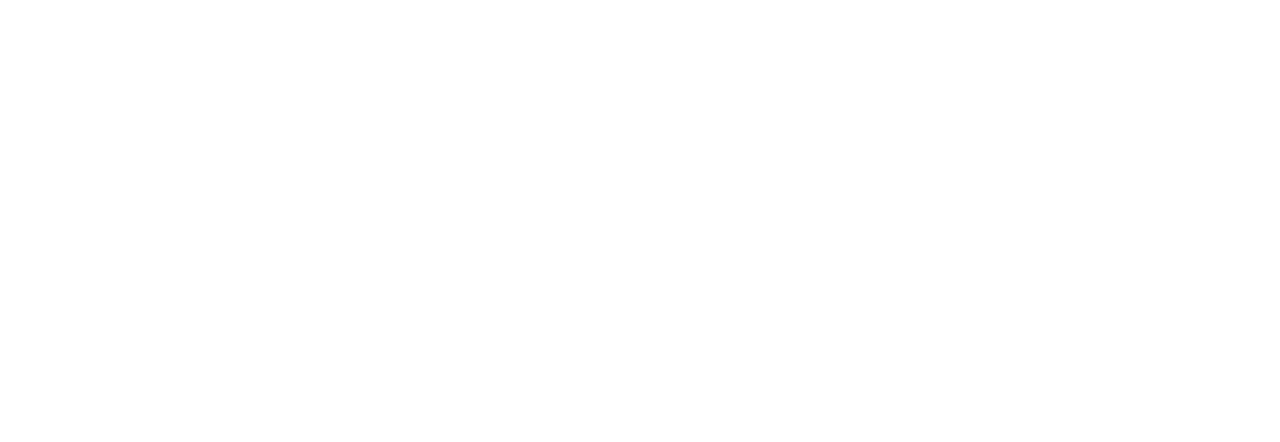
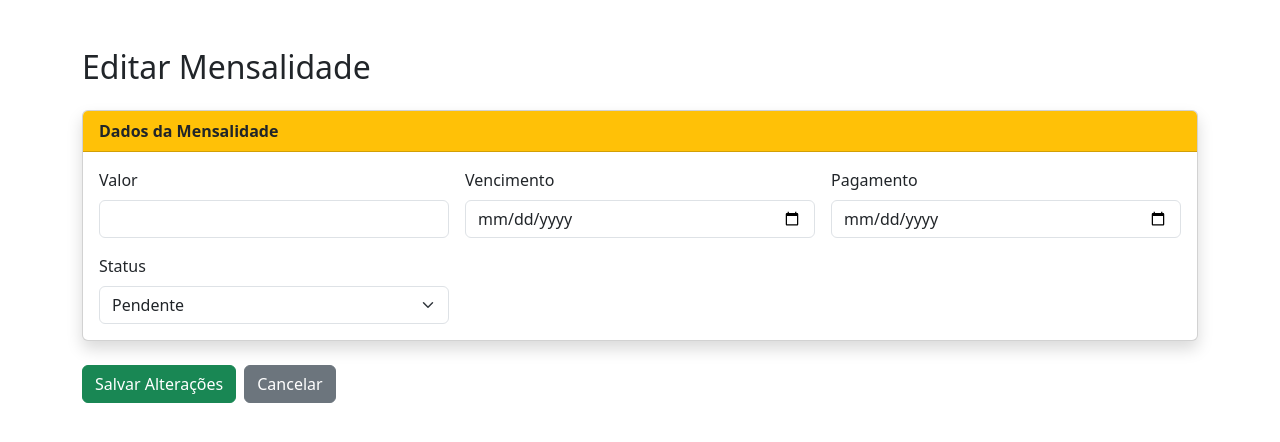
Before and after one commit to danielaires/Studio-Gaspar, a React (Vite) app in the folder Projeto/: page /mensalidades/editar/1 in a window 1280 px wide. Before the commit this address had no page. Shown: the top 442 px of the page. Built offline with nearby package versions, Linux system fonts and the light colour scheme; no server answers; sample sign-in values are in the browser's storage.

Commit message:
Mensalidade
adicionando crud

```diff
--- a/Projeto/src/App.jsx
+++ b/Projeto/src/App.jsx
@@ -11,6 +11,7 @@
 import Home from "./pages/home";
 import Login from "./pages/Login";
 import PrivateRoute from "./routes/PrivateRoute";
+import EditarMensalidade from "./pages/EditarMensalidade";
 
 function App() {
   return (
@@ -104,6 +105,14 @@
             </PrivateRoute>
           }
         />
+        <Route
+          path="/mensalidades/editar/:id"
+          element={
+            <PrivateRoute>
+              <EditarMensalidade />
+            </PrivateRoute>
+          }
+        />
 
       </Routes>
     </BrowserRouter>
--- /dev/null
+++ b/Projeto/src/pages/editarMensalidade.jsx
@@ -0,0 +1,216 @@
+import { useEffect, useState } from "react";
+import { useNavigate, useParams } from "react-router-dom";
+
+import {
+    buscarMensalidade,
+    atualizarMensalidade
+} from "../services/mensalidadesService";
+
+function EditarMensalidade() {
+
+    const { id } = useParams();
+
+    const navigate = useNavigate();
+
+    const [mensalidade, setMensalidade] = useState({
+        valor: "",
+        vencimento: "",
+        pagamento: "",
+        status: "PENDENTE"
+    });
+
+    useEffect(() => {
+
+        buscarMensalidade(id)
+            .then((response) => {
+
+                const dados = response.data;
+
+                setMensalidade({
+                    valor: dados.valor || "",
+                    vencimento: dados.vencimento || "",
+                    pagamento: dados.pagamento || "",
+                    status: dados.status || "PENDENTE"
+                });
+
+            })
+            .catch((erro) => {
+
+                console.error(erro);
+
+                alert("Erro ao carregar mensalidade.");
+
+            });
+
+    }, [id]);
+
+    function alterarCampo(e) {
+
+        const { name, value } = e.target;
+
+        setMensalidade({
+            ...mensalidade,
+            [name]: value
+        });
+    }
+
+    async function salvar(e) {
+
+        e.preventDefault();
+
+        try {
+
+            await atualizarMensalidade(
+                id,
+                mensalidade
+            );
+
+            alert(
+                "Mensalidade atualizada com sucesso!"
+            );
+
+            navigate(-1);
+
+        } catch (erro) {
+
+            console.error(erro);
+
+            alert(
+                "Erro ao atualizar mensalidade."
+            );
+
+        }
+    }
+
+    return (
+
+        <div className="container mt-5">
+
+            <h2 className="mb-4">
+                Editar Mensalidade
+            </h2>
+
+            <form onSubmit={salvar}>
+
+                <div className="card shadow">
+
+                    <div className="card-header bg-warning fw-bold">
+                        Dados da Mensalidade
+                    </div>
+
+                    <div className="card-body">
+
+                        <div className="row g-3">
+
+                            <div className="col-md-4">
+
+                                <label className="form-label">
+                                    Valor
+                                </label>
+
+                                <input
+                                    type="number"
+                                    step="0.01"
+                                    className="form-control"
+                                    name="valor"
+                                    value={mensalidade.valor}
+                                    onChange={alterarCampo}
+                                    required
+                                />
+
+                            </div>
+
+                            <div className="col-md-4">
+
+                                <label className="form-label">
+                                    Vencimento
+                                </label>
+
+                                <input
+                                    type="date"
+                                    className="form-control"
+                                    name="vencimento"
+                                    value={mensalidade.vencimento}
+                                    onChange={alterarCampo}
+                                    required
+                                />
+
+                            </div>
+
+                            <div className="col-md-4">
+
+                                <label className="form-label">
+                                    Pagamento
+                                </label>
+
+                                <input
+                                    type="date"
+                                    className="form-control"
+                                    name="pagamento"
+                                    value={mensalidade.pagamento || ""}
+                                    onChange={alterarCampo}
+                                />
+
+                            </div>
+
+                            <div className="col-md-4">
+
+                                <label className="form-label">
+                                    Status
+                                </label>
+
+                                <select
+                                    className="form-select"
+                                    name="status"
+                                    value={mensalidade.status}
+                                    onChange={alterarCampo}
+                                >
+
+                                    <option value="PENDENTE">
+                                        Pendente
+                                    </option>
+
+                                    <option value="PAGO">
+                                        Pago
+                                    </option>
+
+                                    <option value="VENCIDO">
+                                        Vencido
+                                    </option>
+
+                                </select>
+
+                            </div>
+
+                        </div>
+
+                    </div>
+
+                </div>
+
+                <div className="mt-4 d-flex gap-2">
+
+                    <button
+                        type="submit"
+                        className="btn btn-success"
+                    >
+                        Salvar Alterações
+                    </button>
+
+                    <button
+                        type="button"
+                        className="btn btn-secondary"
+                        onClick={() => navigate(-1)}
+                    >
+                        Cancelar
+                    </button>
+
+                </div>
+
+            </form>
+
+        </div>
+    );
+}
+
+export default EditarMensalidade;
--- a/Projeto/src/pages/mensalidadesAluno.jsx
+++ b/Projeto/src/pages/mensalidadesAluno.jsx
@@ -1,6 +1,10 @@
 import { useState, useEffect } from "react";
 import { useParams, Link } from "react-router-dom";
-import { listarMensalidadesDoAluno } from "../services/mensalidadesService";
+import {
+    listarMensalidadesDoAluno,
+    marcarComoPago,
+    excluirMensalidade as excluirMensalidadeService
+} from "../services/mensalidadesService";
 
 function MensalidadesAluno() {
 
@@ -30,7 +34,10 @@
 
     const normalizarStatus = (status) => {
 
-        return (status || "").toString().trim().toUpperCase();
+        return (status || "")
+            .toString()
+            .trim()
+            .toUpperCase();
     };
 
     const estaPaga = (mensalidade) => {
@@ -57,14 +64,16 @@
         const hoje = new Date();
         hoje.setHours(0, 0, 0, 0);
 
-        const vencimento = new Date(`${mensalidade.vencimento}T00:00:00`);
+        const vencimento =
+            new Date(`${mensalidade.vencimento}T00:00:00`);
 
         return vencimento < hoje;
     };
 
     const renderizarStatus = (mensalidade) => {
 
-        const status = normalizarStatus(mensalidade.status);
+        const status =
+            normalizarStatus(mensalidade.status);
 
         if (estaPaga(mensalidade)) {
             return (
@@ -90,14 +99,6 @@
             );
         }
 
-        if (status === "ATRASADO" || status === "VENCIDO") {
-            return (
-                <span className="badge bg-danger">
-                    Vencido
-                </span>
-            );
-        }
-
         return (
             <span className="badge bg-secondary">
                 {status || "-"}
@@ -105,23 +106,98 @@
         );
     };
 
+    const carregarMensalidades = async () => {
+
+        try {
+
+            const resposta =
+                await listarMensalidadesDoAluno(id);
+
+            const dados =
+                resposta.data || resposta;
+
+            setMensalidades(
+                Array.isArray(dados) ? dados : []
+            );
+
+        } catch (erro) {
+
+            console.error(erro);
+
+        } finally {
+
+            setCarregando(false);
+
+        }
+    };
+
+    const pagarMensalidade = async (mensalidadeId) => {
+
+        const confirmar = window.confirm(
+            "Deseja marcar esta mensalidade como paga?"
+        );
+
+        if (!confirmar) return;
+
+        try {
+
+            await marcarComoPago(mensalidadeId);
+
+            await carregarMensalidades();
+
+            alert("Mensalidade atualizada com sucesso!");
+
+        } catch (erro) {
+
+            console.error(erro);
+
+            alert("Erro ao atualizar mensalidade.");
+
+        }
+    };
+
+    const excluirMensalidade = async (mensalidadeId) => {
+
+        const confirmar = window.confirm(
+            "Deseja excluir esta mensalidade?"
+        );
+
+        if (!confirmar) return;
+
+        try {
+
+            await excluirMensalidadeService(
+                mensalidadeId
+            );
+
+            await carregarMensalidades();
+
+            alert(
+                "Mensalidade excluída com sucesso!"
+            );
+
+        } catch (erro) {
+
+            console.error(erro);
+
+            alert(
+                "Erro ao excluir mensalidade."
+            );
+
+        }
+    };
+
+    const editarMensalidade = (mensalidadeId) => {
+
+        alert(
+            `Editar mensalidade ${mensalidadeId}`
+        );
+
+    };
+
     useEffect(() => {
 
-        listarMensalidadesDoAluno(id)
-            .then((resposta) => {
-
-                const dados = resposta.data || resposta;
-
-                setMensalidades(Array.isArray(dados) ? dados : []);
-
-                setCarregando(false);
-            })
-            .catch((erro) => {
-
-                console.log(erro);
-
-                setCarregando(false);
-            });
+        carregarMensalidades();
 
     }, [id]);
 
@@ -166,7 +242,9 @@
                                 <th>Pagamento</th>
                                 <th>Valor</th>
                                 <th>Status</th>
-                                <th>Ações</th>
+                                <th className="text-center">
+                                    Ações
+                                </th>
                             </tr>
 
                         </thead>
@@ -195,14 +273,43 @@
                                         {renderizarStatus(m)}
                                     </td>
 
-                                    <td>
-                                        {!estaPaga(m) && (
+                                    <td className="text-center">
+
+                                        <div className="d-flex justify-content-center gap-2">
+
+                                            {!estaPaga(m) ? (
+
+                                                <button
+                                                    className="btn btn-success btn-sm fw-bold"
+                                                    onClick={() => pagarMensalidade(m.id)}
+                                                >
+                                                    Pago
+                                                </button>
+
+                                            ) : (
+
+                                                <span className="text-success fw-bold">
+                                                    ✓ Pago
+                                                </span>
+
+                                            )}
+
+                                            <Link
+                                                to={`/mensalidades/editar/${m.id}`}
+                                                className="btn btn-warning btn-sm fw-bold"
+                                            >
+                                                Editar
+                                            </Link>
+
                                             <button
-                                                className="btn btn-success btn-sm"
+                                                className="btn btn-danger btn-sm fw-bold"
+                                                onClick={() => excluir(m.id)}
                                             >
-                                                 Pago
+                                                Excluir
                                             </button>
-                                        )}
+
+                                        </div>
+
                                     </td>
 
                                 </tr>
@@ -218,7 +325,6 @@
             )}
 
         </div>
-
     );
 }
 
```
Also changed, not shown: Projeto/src/pages/cadastroMensalidade.jsx (+59 -9 lines), Projeto/src/services/api.js (+3 -5 lines), Projeto/src/services/mensalidadesService.js (+17 -0 lines), 2 other files (tests, documents, lock files or other folders).
